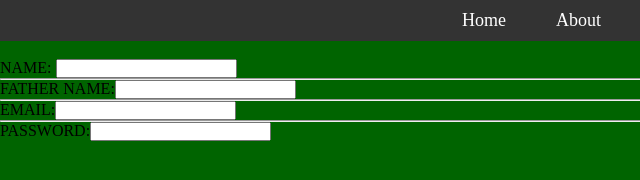
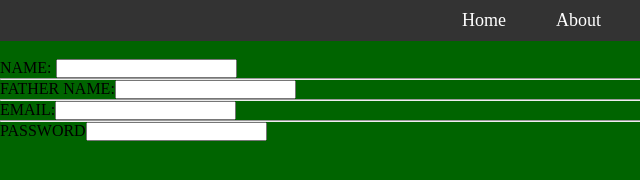
Before and after one commit to muhammadibrahim909/first-app, a plain HTML site: page index.html in a window 1280 px wide. Shown: the full height of the page, 0-640 px from the left. Drawn offline with Linux system fonts and the light colour scheme.

Commit message:
Removed permenantly

```diff
--- a/index.html
+++ b/index.html
@@ -26,7 +26,9 @@
    EMAIL:<input type="email">
 
    <hr>
-   PASSWORD:<input type="password">
+   PASSWORD<input type="password">
+
+
 
 </body>
 </html>
```
